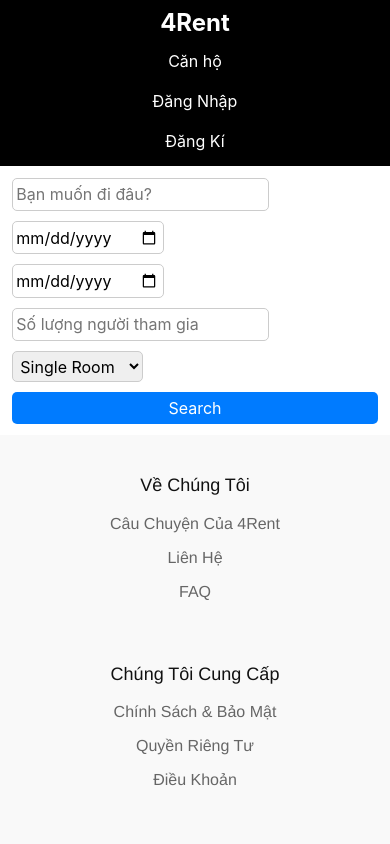
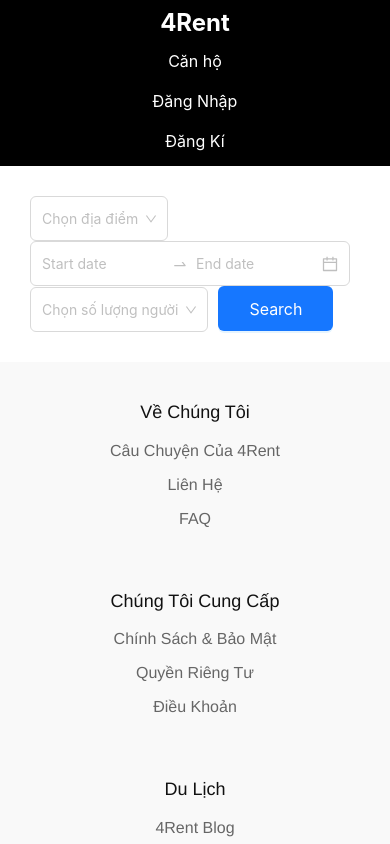
Before and after one commit to NeyuD96155/4Rent, a React (Create React App) app in the folder client/: page /search in a window 390 px wide. Shown: the top 844 px of the page. Built offline with nearby package versions, Linux system fonts and the light colour scheme.

Commit message:
client/src/components/SearchBar.js

```diff
--- a/client/package.json
+++ b/client/package.json
@@ -19,6 +19,7 @@
     "moment": "^2.30.1",
     "react": "^18.2.0",
     "react-bootstrap": "^2.10.0",
+    "react-datepicker": "^6.2.0",
     "react-dom": "^18.2.0",
     "react-icons": "^5.0.1",
     "react-redux": "^9.1.0",
--- a/client/src/components/HeroSection.js
+++ b/client/src/components/HeroSection.js
@@ -1,15 +1,20 @@
-import React from 'react';
-import '../styles/HeroSection.css';
+import React from "react";
+import "../styles/HeroSection.css";
 import { Link } from "react-router-dom";
+import SearchBar from "./SearchBar";
 
 const HeroSection = () => {
     return (
         <div className="hero-container">
             <h1>CUỘC PHIÊU LƯU ĐANG CHỜ ĐỢI</h1>
-      <p> Bạn còn chờ gì nữa ? </p>
             <div className="hero-button">
-      <Link to="/guides" className="hero-btn">HƯỚNG DẪN</Link>
-        <Link to="/estate" className="hero-btn">THUÊ NGAY</Link>
+                <SearchBar />
+                <Link to="/guides" className="hero-btn">
+                    HƯỚNG DẪN
+                </Link>
+                <Link to="/estate" className="hero-btn">
+                    THUÊ NGAY
+                </Link>
             </div>
         </div>
     );
--- a/client/src/components/SearchBar.js
+++ b/client/src/components/SearchBar.js
@@ -1,45 +1,85 @@
-import React from "react";
-import "../styles/SearchBar.css"; // Đảm bảo link đến file CSS của bạn
+// SearchBar.js
+import React, { useState } from 'react';
+import { Button, DatePicker, Select } from 'antd';
+import axios from 'axios';
+import '../styles/Search.css';
 
-const SearchBar = () => {
-    return (
-        <div className="search-bar">
-            <label>
-                {/* Where Are You Going To? */}
-                <input type="text" placeholder="Bạn muốn đi đâu?" />
-            </label>
+const { RangePicker } = DatePicker;
+const { Option } = Select;
 
-            <label>
-                {/* Check In Date */}
-                <input type="date" placeholder="Ngày nhận phòng" />
-            </label>
+function SearchBar() {
+  const [location, setLocation] = useState('');
+  const [dateRange, setDateRange] = useState([]);
+  const [guests, setGuests] = useState('');
 
-            <label>
-                {/* Check Out Date */}
-                <input type="date" placeholder="Ngày trả phòng" />
-            </label>
+  const provinces = [
+    'An Giang', 'Bà Rịa - Vũng Tàu', 'Bắc Giang', 'Bắc Kạn', 'Bạc Liêu', 'Bắc Ninh',
+    'Bến Tre', 'Bình Định', 'Bình Dương', 'Bình Phước', 'Bình Thuận', 'Cà Mau',
+    'Cần Thơ', 'Cao Bằng', 'Đà Nẵng', 'Đắk Lắk', 'Đắk Nông', 'Điện Biên', 'Đồng Nai',
+    'Đồng Tháp', 'Gia Lai', 'Hà Giang', 'Hà Nam', 'Hà Nội', 'Hà Tĩnh', 'Hải Dương',
+    'Hải Phòng', 'Hậu Giang', 'Hòa Bình', 'Hưng Yên', 'Khánh Hòa', 'Kiên Giang',
+    'Kon Tum', 'Lai Châu', 'Lâm Đồng', 'Lạng Sơn', 'Lào Cai', 'Long An', 'Nam Định',
+    'Nghệ An', 'Ninh Bình', 'Ninh Thuận', 'Phú Thọ', 'Phú Yên', 'Quảng Bình',
+    'Quảng Nam', 'Quảng Ngãi', 'Quảng Ninh', 'Quảng Trị', 'Sóc Trăng', 'Sơn La',
+    'Tây Ninh', 'Thái Bình', 'Thái Nguyên', 'Thanh Hóa', 'Thừa Thiên Huế', 'Tiền Giang',
+    'TP Hồ Chí Minh', 'Trà Vinh', 'Tuyên Quang', 'Vĩnh Long', 'Vĩnh Phúc', 'Yên Bái',
+  ];
 
-            <label>
-                {/* Adults */}
-                <input
-                    type="number"
-                    min="1"
-                    placeholder="Số lượng người tham gia"
-                />
-            </label>
+  const handleSubmit = async (event) => {
+    event.preventDefault();
 
-            <label>
-                {/* Room Type */}
-                <select>
-                    <option value="single">Single Room</option>
-                    <option value="double">Double Room</option>
-                    <option value="suite">Suite</option>
-                </select>
-            </label>
+    // Tạo đối tượng data
+    const searchData = {
+      location,
+      dateRange,
+      guests,
+    };
 
-            <button type="submit">Search</button>
-        </div>
-    );
-};
+    try {
+      // Gửi yêu cầu POST đến server
+      const response = await axios.post('/post/search', searchData);
+      console.log(response.data);
+      // Xử lý dữ liệu trả về từ server
+    } catch (error) {
+      console.error('Error when posting search data:', error);
+    }
+  };
+
+  return (
+    <div className='search-container'>
+      <form onSubmit={handleSubmit} className='search-form'>
+        <Select
+          aria-label='Location'
+          placeholder='Chọn địa điểm'
+          allowClear
+          onChange={setLocation}
+        >
+          {provinces.map(province => (
+            <Option key={province} value={province}>
+              {province}
+            </Option>
+          ))}
+        </Select>
+        <RangePicker
+          aria-label='Check-in and check-out date'
+          onChange={(_, dateString) => setDateRange(dateString)}
+        />
+        <Select
+          aria-label='Guests'
+          placeholder='Chọn số lượng người'
+          allowClear
+          onChange={value => setGuests(value)}
+        >
+          <Option value='0.5'>Nửa người</Option>
+          <Option value='1'>1 người</Option>
+          <Option value='2'>2 người</Option>
+        </Select>
+        <Button type='primary' htmlType='submit' className='search-btn'>
+          Search
+        </Button>
+      </form>
+    </div>
+  );
+}
 
 export default SearchBar;
--- a/client/src/pages/HomePage.js
+++ b/client/src/pages/HomePage.js
@@ -4,19 +4,23 @@ import Footer from "../components/Footer";
 import Guides from "../pages/Guides";
 import Contact from "../pages/Contact";
 import AboutUs from "../pages/AboutUs";
-import Search from "../components/SearchBar";
+
 import SignUp from "../pages/SignUp";
 import SignIn from "../pages/SignIn";
-import {GettingStarted,ExchangeTimeshares,MaximizeVacation,} from "../components/guide/GettingStarted";
+import {
+    GettingStarted,
+    ExchangeTimeshares,
+    MaximizeVacation,
+} from "../components/guide/GettingStarted";
 import Payment from "./Payment";
 import CancellationPolicy from "../components/policy/CancellationPolicy";
 import PostDetail from "../pages/PostDetail";
 import News from "../pages/News";
 import Landing from "../pages/Landing";
-import Post from "../pages/Post"
-import Estate from "../pages/Estate"
-import Booking from "../pages/Booking"
-import Profile from "../pages/Profile"
+import Post from "../pages/Post";
+import Estate from "../pages/Estate";
+import Booking from "../pages/Booking";
+import Profile from "../pages/Profile";
 import Policy from "../components/Policy";
 import Faq from "../components/Faq";
 import Privacy from "../components/Privacy";
@@ -25,26 +29,36 @@ import Blog from "../components/Blog";
 import ReportError from "../components/ReportError";
 import Insurance from "../components/Insurance";
 import Dashboard from "./Dashboard";
-import BookingHistory from '../pages/BookingHistory'
+import BookingHistory from "../pages/BookingHistory";
 import ShowEstate from "./EstateDetail";
+import SearchBar from "../components/SearchBar";
+
 function Homepage() {
     return (
         <Router>
             <NavigationBar />
             <Routes>
                 <Route path="/payment" element={<Payment />} />
-                <Route path="/cancellation-policy" element={<CancellationPolicy />}/>
+                <Route
+                    path="/cancellation-policy"
+                    element={<CancellationPolicy />}
+                />
                 <Route path="/signup" element={<SignUp />} />
                 <Route path="/signin" element={<SignIn />} />
                 <Route path="/news" element={<News />} />
                 <Route path="/guides" element={<Guides />} />
                 <Route path="/contact" element={<Contact />} />
                 <Route path="/about" element={<AboutUs />} />
-                <Route path="/search" element={<Search />} />
                 <Route path="/getting-started" element={<GettingStarted />} />
-                <Route path="/exchange-timeshares" element={<ExchangeTimeshares />}/>
+                <Route
+                    path="/exchange-timeshares"
+                    element={<ExchangeTimeshares />}
+                />
                 <Route path="/" element={<Landing />} />
-                <Route path="/maximize-vacation" element={<MaximizeVacation />}/>
+                <Route
+                    path="/maximize-vacation"
+                    element={<MaximizeVacation />}
+                />
                 <Route path="/post/detail/:postId" element={<PostDetail />} />
                 <Route path="/post" element={<Post />} />
                 <Route path="/estate" element={<Estate />} />
@@ -58,6 +72,7 @@ function Homepage() {
                 <Route path="/blog" element={<Blog />} />
                 <Route path="/reporterror" element={<ReportError />} />
                 <Route path="/insurance" element={<Insurance />} />
+                <Route path="/search" element={<SearchBar />} />
                 <Route path="/dash-board" element={<Dashboard />} />
                 <Route path="/ShowEstate" element={<ShowEstate />} />
             </Routes>
--- /dev/null
+++ b/client/src/styles/Search.css
@@ -0,0 +1,31 @@
+.search-container {
+    max-width: 1000px;
+    /* Tùy chỉnh chiều rộng tối đa của container */
+    margin: auto;
+    padding: 30px;
+}
+
+.search-form .ant-select,
+.search-form .ant-picker,
+.search-form .ant-btn {
+    font-size: 16px;
+    /* Tăng kích thước font */
+    height: 45px;
+    /* Tăng độ cao của các trường và nút */
+}
+
+.search-form .ant-select-selector,
+.search-form .ant-picker-input input {
+    height: 45px !important;
+    /* Đảm bảo các trường nhập liệu có độ cao tương tự */
+}
+
+.search-form .ant-btn {
+    padding: 6px 30px;
+    /* Tăng kích thước padding của nút để nó to hơn */
+}
+
+/* Tùy chỉnh khoảng cách giữa các thành phần */
+.search-form>*:not(:last-child) {
+    margin-right: 10px;
+}
--- a/client/src/styles/SearchBar.css
+++ /dev/null
@@ -1,61 +0,0 @@
-.search-bar {
-    display: flex;
-    flex-wrap: wrap;
-    gap: 10px; /* Adjust the gap between elements as needed */
-    justify-content: center;
-    padding: 1%; /* Use percentage padding for responsiveness */
-    box-sizing: border-box; /* Include padding in element's total width and height */
-}
-
-.search-bar input[type="text"],
-.search-bar input[type="date"],
-.search-bar input[type="number"],
-.search-bar select,
-.search-bar button {
-    flex: 1 1 auto; /* Allow elements to grow and shrink based on content */
-    padding: 1%; /* Use percentage padding for responsiveness */
-    border: 1px solid #ccc;
-    border-radius: 5px;
-}
-
-.search-bar button {
-    background-color: #007bff;
-    color: white;
-    border: none;
-    cursor: pointer;
-}
-
-.search-bar button:hover {
-    background-color: #0056b3;
-}
-
-/* Responsive adjustments */
-@media (max-width: 768px) {
-    .search-bar {
-        flex-wrap: nowrap; /* Prevent elements from wrapping */
-        justify-content: space-between;
-        padding: 2%; /* Increase padding for smaller screens */
-    }
-
-    .search-bar input,
-    .search-bar select,
-    .search-bar button {
-        flex: 1 1 30%; /* Adjust width to take 30% of the container */
-        min-width: auto; /* Allow elements to shrink to content width */
-    }
-}
-
-@media (max-width: 480px) {
-    .search-bar {
-        flex-direction: column;
-        align-items: stretch; /* Stretch elements to full width */
-        padding: 3%; /* Increase padding for smaller screens */
-    }
-
-    .search-bar input,
-    .search-bar select,
-    .search-bar button {
-        flex: 1 1 auto; /* Allow elements to grow and shrink */
-        min-width: auto;
-    }
-}
```
Also changed, not shown: client/src/pages/Landing.js (+3 -5 lines), 1 other file (tests, documents, lock files or other folders). Lines whose indentation alone changed are shown as unchanged.
